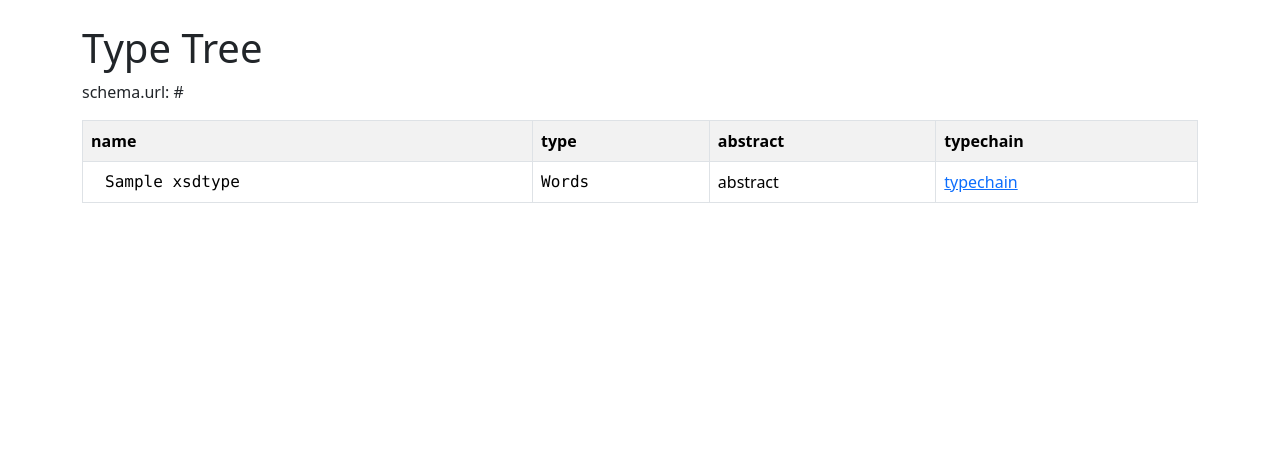
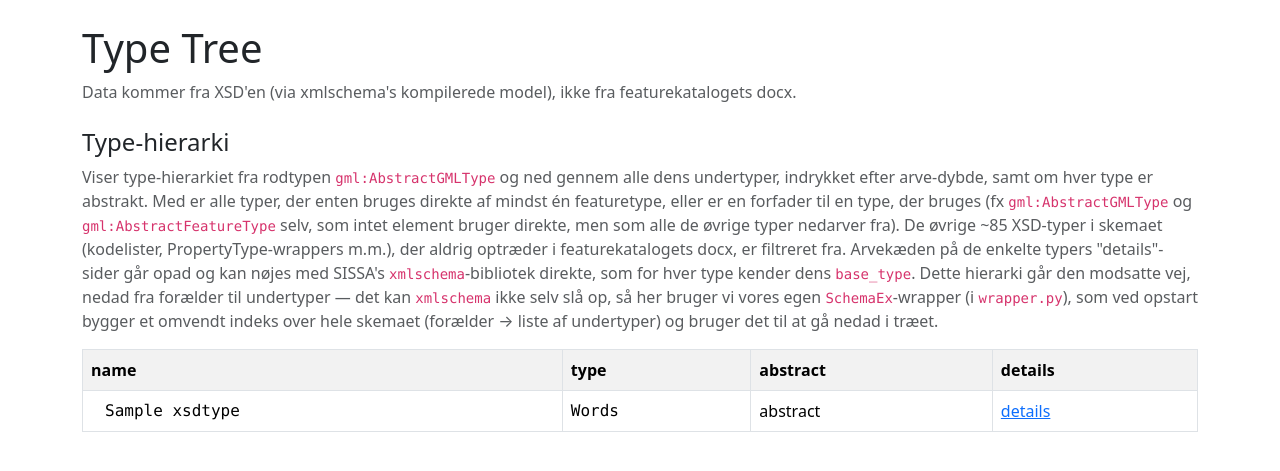
Before and after one commit to lerinfo/featurekatalog, a Flask app: template templates/featuretype_tree.html in a window 1280 px wide. Shown: the part 56-527 px from the top of the page. Run offline with Flask 3, Linux system fonts and the light colour scheme; the template is opened without the code that fills it: most values are stand-ins (such as "Sample title", 1, 10 or a date in 2020).

Commit message:
bedre hjælpetekst til featuretype_tree.html. Og mere komplet tree visning

```diff
--- a/app.py
+++ b/app.py
@@ -87,17 +87,24 @@ def get_xsd_element_by_navn(navn):
 def get_type_tree():
     """List of (depth, xsdtype), walking the type hierarchy from AbstractGMLType down,
     filtered to only the types actually used by a featurekatalog featuretype (ie. the
-    same 30 featuretyper documented in the docx) - not the ~85 other XSD-only types
-    (kodelister, PropertyType wrappers, ...) that never appear in the docx."""
+    same 30 featuretyper documented in the docx) plus their ancestor types (eg.
+    AbstractGMLType/AbstractFeatureType themselves, which no element uses directly but
+    which every used type descends from) - not the ~85 other XSD-only types (kodelister,
+    PropertyType wrappers, ...) that never appear in the docx."""
     global _type_tree
     if _type_tree is None:
         schex = get_schex()
         absgmltype = schex.maps.types[GML_ABSTRACT_TYPE]
         known_types = {elm.type for elm in get_all_xsd_elements()}
+        relevant_types = known_types | {
+            ancestor
+            for known_type in known_types
+            for ancestor in schex.iter_type_ancestors(known_type)
+        }
         _type_tree = [
             (depth, xsdtype)
             for depth, xsdtype in schex.walk_type_hierarchy(absgmltype)
-            if xsdtype in known_types
+            if xsdtype in relevant_types
         ]
     return _type_tree
 
@@ -191,7 +198,7 @@ def featuretype_list():
 
 @app.route('/featuretype_tree/')
 def featuretype_tree():
-    return render_template('featuretype_tree.html', schex=get_schex(), absgmltype_tree=get_type_tree())
+    return render_template('featuretype_tree.html', absgmltype_tree=get_type_tree())
 
 
 @app.route('/restriktioner/')
--- a/templates/featuretype_tree.html
+++ b/templates/featuretype_tree.html
@@ -2,16 +2,34 @@
 {% block title %}Type Tree – Kavaler{% endblock %}
 {% block content %}
 <h1>Type Tree</h1>
-<p>schema.url: {{ schex.schema.url }}</p>
+<p class="text-muted">
+Data kommer fra XSD'en (via xmlschema's kompilerede model),
+ikke fra featurekatalogets docx.
+</p>
+<h2 class="h4 mt-4">Type-hierarki</h2>
+<p class="text-muted">
+Viser type-hierarkiet fra rodtypen <code>gml:AbstractGMLType</code> og ned gennem alle dens
+undertyper, indrykket efter arve-dybde, samt om hver type er abstrakt. Med er alle typer, der
+enten bruges direkte af mindst én featuretype, eller er en forfader til en type, der bruges
+(fx <code>gml:AbstractGMLType</code> og <code>gml:AbstractFeatureType</code> selv, som intet
+element bruger direkte, men som alle de øvrige typer nedarver fra). De øvrige ~85 XSD-typer i
+skemaet (kodelister, PropertyType-wrappers m.m.), der aldrig optræder i featurekatalogets docx,
+er filtreret fra. Arvekæden på de enkelte typers "details"-sider går opad og kan nøjes med
+SISSA's <code>xmlschema</code>-bibliotek direkte, som for hver type kender dens <code>base_type</code>.
+Dette hierarki går den modsatte vej, nedad fra forælder til undertyper — det kan <code>xmlschema</code>
+ikke selv slå op, så her bruger vi vores egen <code>SchemaEx</code>-wrapper (i <code>wrapper.py</code>),
+som ved opstart bygger et omvendt indeks over hele skemaet (forælder → liste af undertyper) og
+bruger det til at gå nedad i træet.
+</p>
 <div class="table-responsive">
 <table class="table table-striped table-bordered align-top">
-  <tr><th>name</th><th>type</th><th>abstract</th><th>typechain</th></tr>
+  <tr><th>name</th><th>type</th><th>abstract</th><th>details</th></tr>
   {% for depth, xsdtype in absgmltype_tree %}
   <tr>
-    <td class="font-monospace" style="padding-left: {{ 12 + depth * 24 }}px;">{{ xsdtype.prefixed_name }}</td>
+    <td class="font-monospace" style="padding-left: {{ 12 + depth * 48 }}px;">{{ xsdtype.prefixed_name }}</td>
     <td class="font-monospace">{{ xsdtype.__class__.__name__ }}</td>
     <td>{{ 'abstract' if xsdtype.abstract else '' }}</td>
-    <td><a href="{{ url_for('xsdtype_details', slug=xsdtype.prefixed_name | anchor) }}">typechain</a></td>
+    <td><a href="{{ url_for('xsdtype_details', slug=xsdtype.prefixed_name | anchor) }}">details</a></td>
   </tr>
   {% endfor %}
 </table>
```
